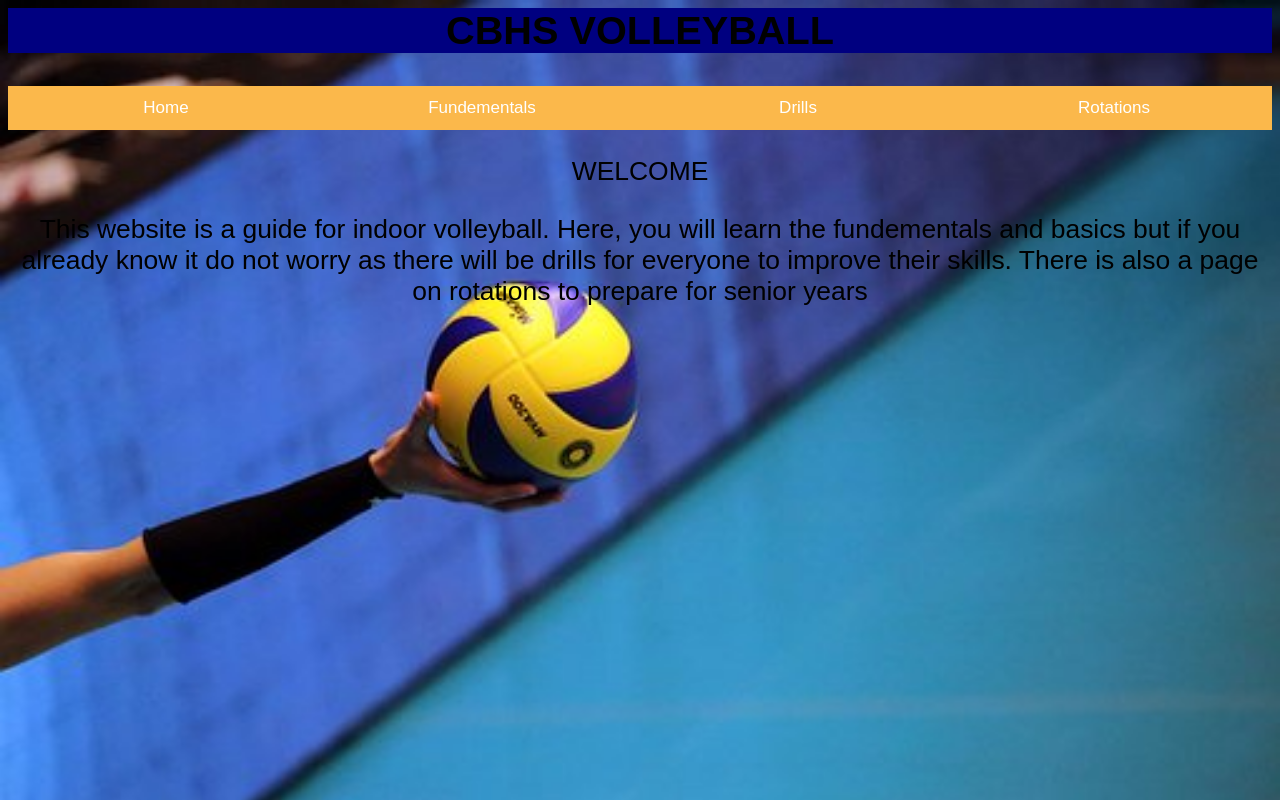
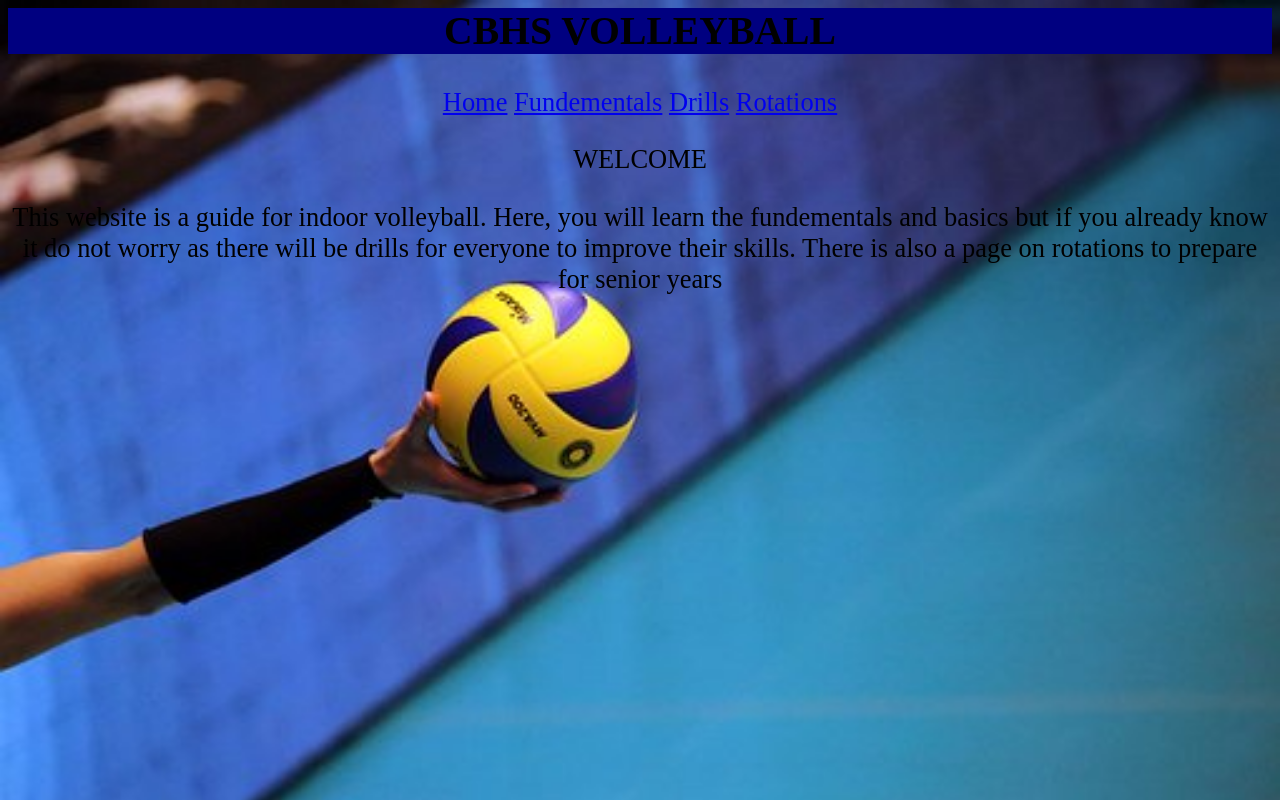
Before and after one commit to Euikwon/euikwon.github.io, a plain HTML site: page index.html in a window 1280 px wide. Drawn offline with Linux system fonts and the light colour scheme.

Commit message:
1st page
finished first page

```diff
--- a/index.html
+++ b/index.html
@@ -4,54 +4,19 @@
           type="text/css" rel=stylesheet>
           </head>
         <meta name="viewport" content="width=device-width, initial-scale=1">
-<style>
-* {box-sizing: border-box}
-body {font-family: Arial, Helvetica, sans-serif;}
 
-.navbar {
-  width: 100%;
-  background-color: #FBB84b;
-  overflow: auto;
-}
 
-.navbar a {
-  float: left;
-  padding: 12px;
-  color: white;
-  text-decoration: none;
-  font-size: 17px;
-  width: 25%; /* Four links of equal widths */
-  text-align: center;
-}
+<body class=bg-index>
 
-.navbar a:hover {
-  background-color: #000;
-}
-
-.navbar a.active {
-  background-color: #789;
-}
-
-@media screen and (max-width: 500px) {
-  .navbar a {
-    float: none;
-    display: block;
-    width: 100%;
-    text-align: left;
-  }
-}
-</style>
-<body>
-
-    <section><h2>CBHS VOLLEYBALL</h2>
+    <section><h1>CBHS VOLLEYBALL</h1>
         </section>
 
 
 <div class="navbar">
   <a class="" href="index.html">Home</a>
   <a href="Fundamentals.html">Fundementals</a>
-  <a href="#">Drills</a>
-  <a href="#">Rotations</a>
+  <a href="Drills.html">Drills</a>
+  <a href="rotations.html">Rotations</a>
 </div>
         <p>
     WELCOME</p>
```
